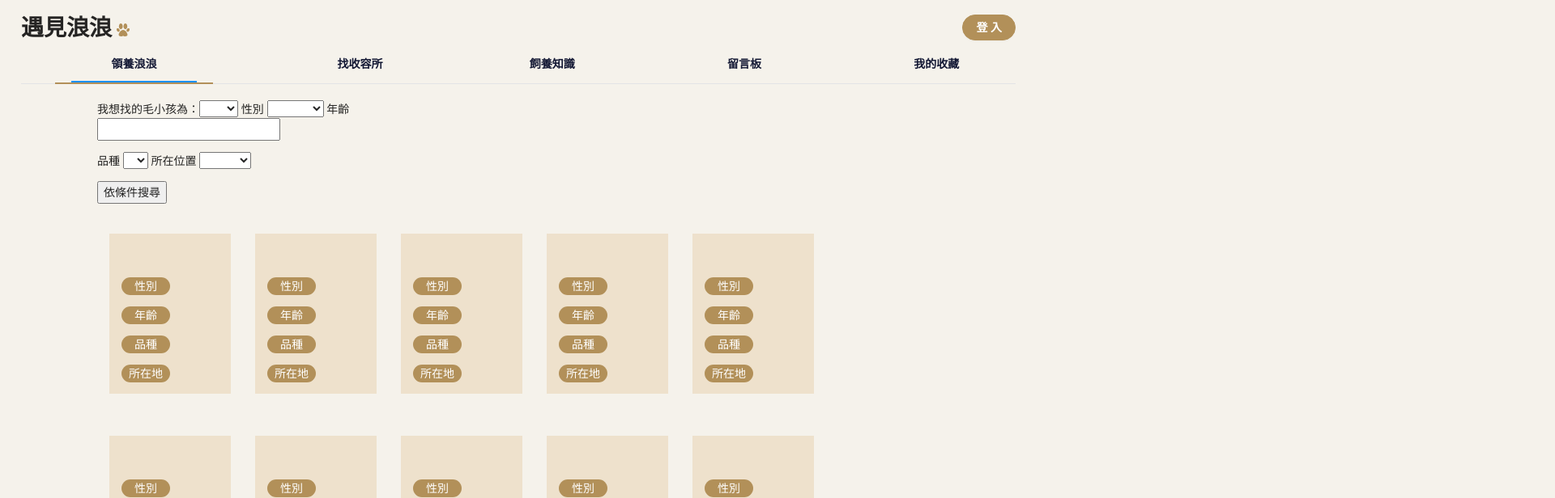
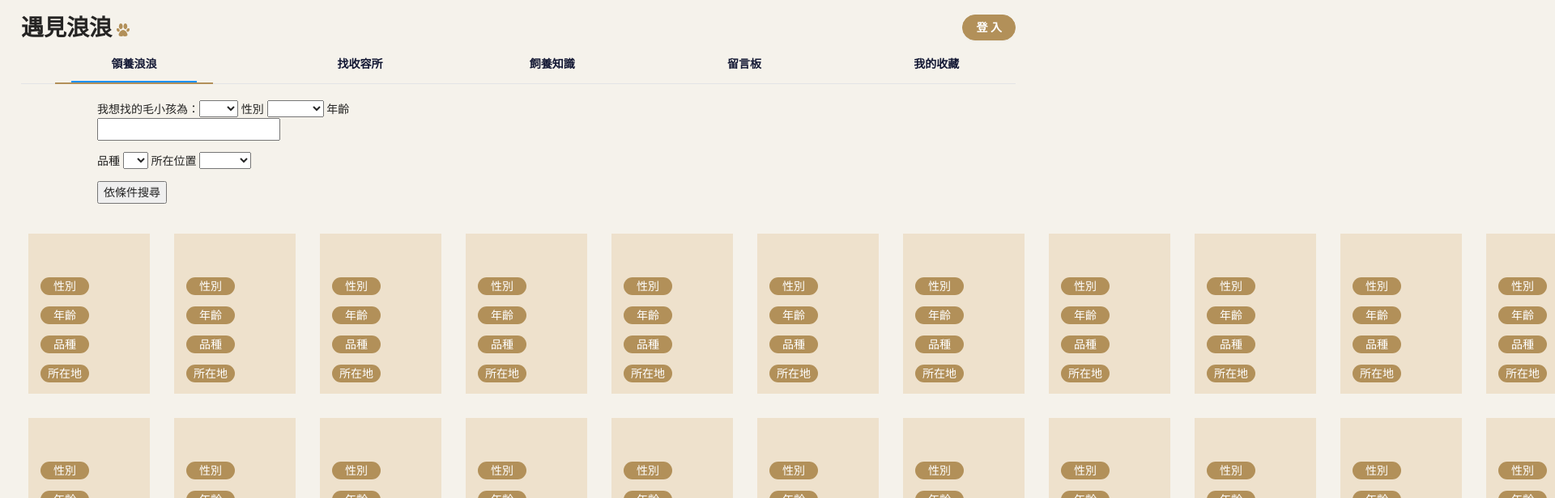
Before and after one commit to HsinShan/MeetLangLang-Frontend, a React (Create React App) app in the folder app/: page / in a window 1280 px wide. Shown: the top 616 px of the page at 81% size, 1920 px wide, since content can reach past the window. Built offline with nearby package versions, Linux system fonts and the light colour scheme; no server answers.

Commit message:
refactor(app): use component and loop to show information card

```diff
--- a/app/src/assets/style/page/search/index.scss
+++ b/app/src/assets/style/page/search/index.scss
@@ -1,3 +1,3 @@
-body{
-    background-color: #f5f2eb;
+.row{
+    display: inline-flex;
 }
--- a/app/src/assets/style/search/form.scss
+++ b/app/src/assets/style/search/form.scss
@@ -1,4 +1,4 @@
-.searchform{
+.search-form{
     width:500px;
     height:150px;
     margin-left: 100px;
--- a/app/src/assets/style/search/index.scss
+++ b/app/src/assets/style/search/index.scss
@@ -1,4 +1,4 @@
-.informationcard{
+.informaborder{
     margin-top:auto;
     margin-left: 100px;
     margin-right: 100px;
--- a/app/src/components/search/form.js
+++ b/app/src/components/search/form.js
@@ -1,8 +1,8 @@
 import React from 'react';
 import '../../assets/style/search/form.scss';
 
-const searchform = () => (
-    <div className="searchform">
+const SearchForm = () => (
+    <div className="search-form">
         <label>我想找的毛小孩為：</label>
         <select id="dropdown_category">
             <option value="ok"> </option>
@@ -34,4 +34,4 @@ const searchform = () => (
         <button>依條件搜尋</button>
     </div>
 );
-export default searchform;
+export default SearchForm;
--- a/app/src/components/search/index.js
+++ b/app/src/components/search/index.js
@@ -1,36 +1,8 @@
 import React from 'react';
 import '../../assets/style/search/index.scss';
 
-const informationcard = () => (
+const InformationCard = () => (
     <div className="informationcard">
-        <div className="infor">
-            <p className="pic"></p>
-            <p className="title">性別</p>
-            <p className="title">年齡</p>
-            <p className="title">品種</p>
-            <p className="title">所在地</p>
-        </div>
-        <div className="infor">
-            <p className="pic"></p>
-            <p className="title">性別</p>
-            <p className="title">年齡</p>
-            <p className="title">品種</p>
-            <p className="title">所在地</p>
-        </div>
-        <div className="infor">
-            <p className="pic"></p>
-            <p className="title">性別</p>
-            <p className="title">年齡</p>
-            <p className="title">品種</p>
-            <p className="title">所在地</p>
-        </div>
-        <div className="infor">
-            <p className="pic"></p>
-            <p className="title">性別</p>
-            <p className="title">年齡</p>
-            <p className="title">品種</p>
-            <p className="title">所在地</p>
-        </div>
         <div className="infor">
             <p className="pic"></p>
             <p className="title">性別</p>
@@ -40,4 +12,4 @@ const informationcard = () => (
         </div>
     </div>
 );
-export default informationcard;
+export default InformationCard;
--- a/app/src/pages/search/index.js
+++ b/app/src/pages/search/index.js
@@ -3,15 +3,26 @@ import Informationcard from '../../components/search/index';
 import Searchform from '../../components/search/form';
 import '../../assets/style/page/search/index.scss';
 
+function createelements() {
+    const elements = [];
+    let i = 0;
+    let j = 0;
+    for (i = 0; i < 3; i += 1) {
+        elements.push([]);
+        for (j = 0; j < 5; j += 1) {
+            elements[i].push(<Informationcard />);
+        }
+    }
+    return elements;
+}
+
 function output() {
     return (
         <div>
             <Searchform />
-            <Informationcard />
-            <br></br>
-            <Informationcard />
-            <br></br>
-            <Informationcard />
+            <div className="row">{createelements()}</div>
+            <div className="row">{createelements()}</div>
+            <div className="row">{createelements()}</div>
         </div>
     );
 }
```
